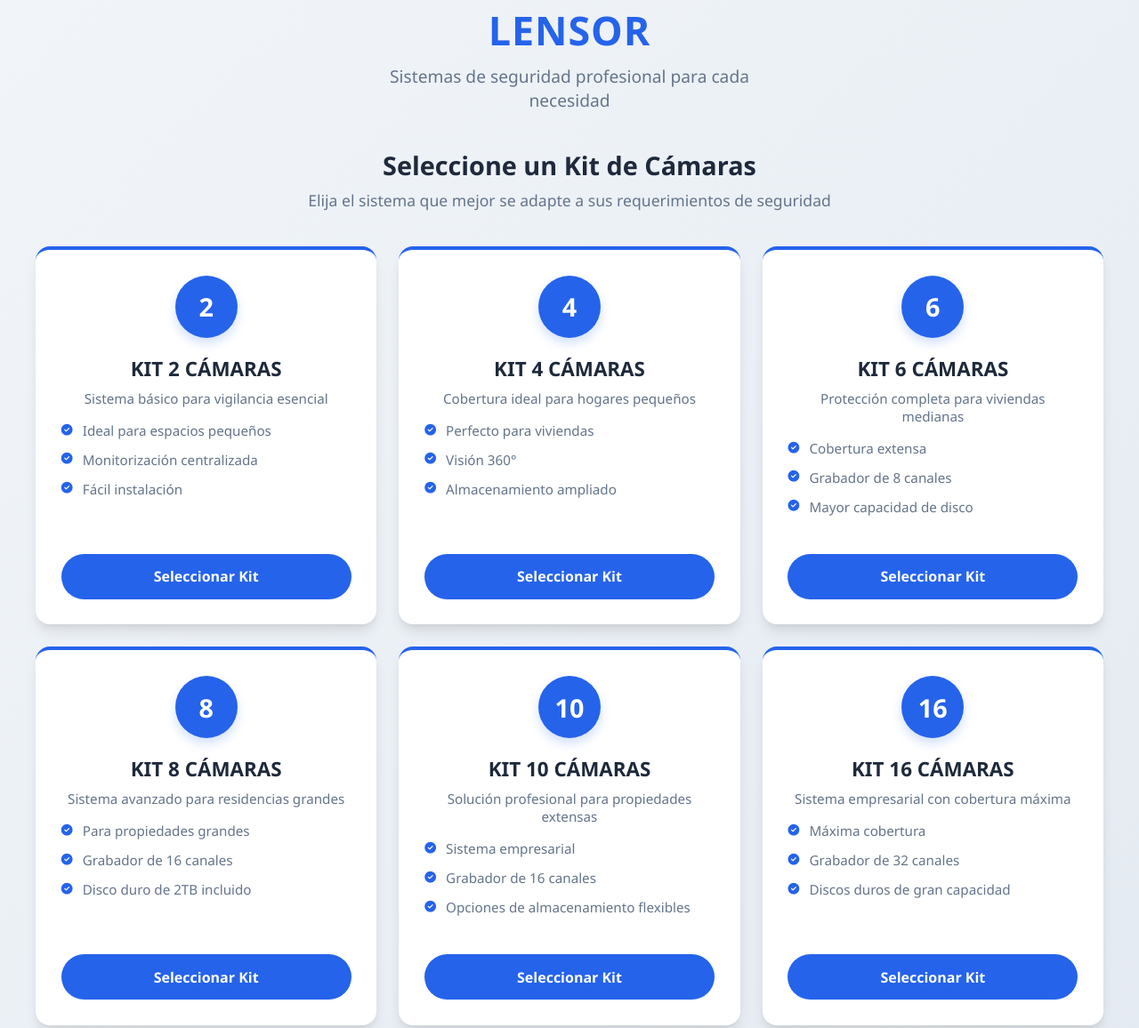
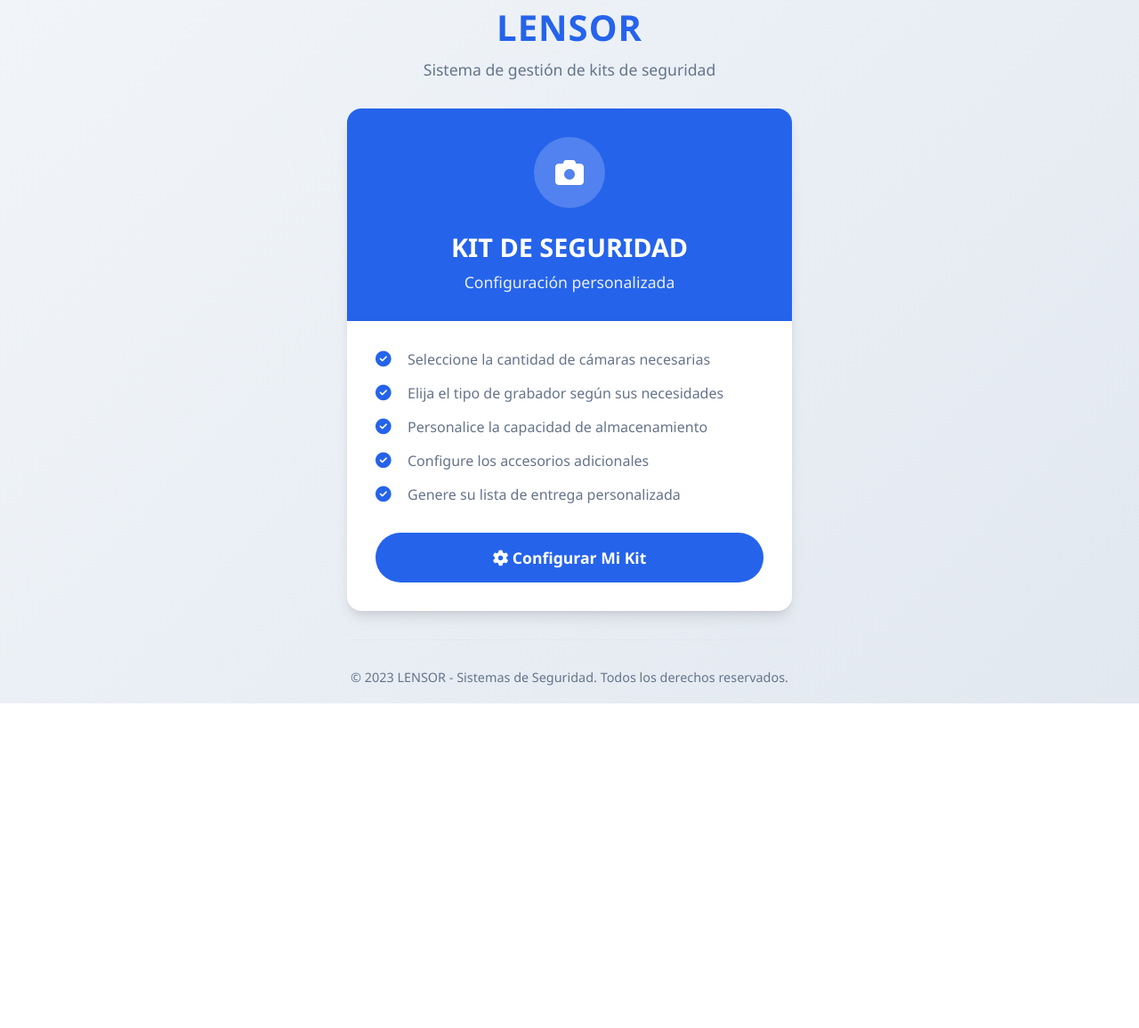
Before and after one commit to BryanD21/CHECK, a plain HTML site: page index.html in a window 1280 px wide. Shown: the part 17-1173 px from the top of the page at 89% size. After the commit the page ends 808 px from the top, so only its background shows below. Drawn offline with Linux system fonts and the light colour scheme.

Commit message:
Add files via upload

```diff
--- a/index.html
+++ b/index.html
@@ -3,7 +3,7 @@
 <head>
     <meta charset="UTF-8">
     <meta name="viewport" content="width=device-width, initial-scale=1.0">
-    <title>Selección de Kits - LENSOR</title>
+    <title>LENSOR - Kit de Seguridad</title>
     <link rel="stylesheet" href="https://cdnjs.cloudflare.com/ajax/libs/font-awesome/6.4.0/css/all.min.css">
     <style>
         :root {
@@ -13,7 +13,6 @@
             --light: #f8fafc;
             --dark: #1e293b;
             --success: #10b981;
-            --custom: #8b5cf6;
             --border-radius: 16px;
             --shadow: 0 10px 15px -3px rgba(0, 0, 0, 0.1), 0 4px 6px -2px rgba(0, 0, 0, 0.05);
             --transition: all 0.3s ease;
@@ -34,16 +33,17 @@
             display: flex;
             flex-direction: column;
             align-items: center;
+            justify-content: center;
         }
 
         .logo {
-            margin-bottom: 2.5rem;
+            margin-bottom: 2rem;
             text-align: center;
             animation: fadeIn 1s ease;
         }
 
         .logo h1 {
-            font-size: 2.8rem;
+            font-size: 2.5rem;
             font-weight: 800;
             color: var(--primary);
             letter-spacing: 1px;
@@ -52,216 +52,232 @@
 
         .logo p {
             color: var(--secondary);
-            font-size: 1.2rem;
+            font-size: 1.1rem;
             max-width: 500px;
-            margin: 0 auto;
         }
 
         .container {
             width: 100%;
-            max-width: 1200px;
+            max-width: 500px;
         }
 
-        .header {
-            text-align: center;
-            margin-bottom: 2.5rem;
-        }
-
-        .header h2 {
-            font-weight: 700;
-            font-size: 1.8rem;
-            color: var(--dark);
-            margin-bottom: 0.5rem;
-        }
-
-        .header p {
-            color: var(--secondary);
-            font-size: 1.1rem;
-        }
-
-        .kits-grid {
-            display: grid;
-            grid-template-columns: repeat(auto-fill, minmax(300px, 1fr));
-            gap: 25px;
-            margin-bottom: 3rem;
-        }
-
-        .kit-card {
+        .main-card {
             background: white;
             border-radius: var(--border-radius);
             overflow: hidden;
             box-shadow: var(--shadow);
             transition: var(--transition);
-            display: flex;
-            flex-direction: column;
-            height: 100%;
-            animation: fadeIn 0.5s ease;
+            animation: slideUp 0.5s ease;
+            text-align: center;
         }
 
-        .kit-card:hover {
-            transform: translateY(-8px);
+        .main-card:hover {
+            transform: translateY(-5px);
             box-shadow: 0 20px 25px -5px rgba(0, 0, 0, 0.1), 0 10px 10px -5px rgba(0, 0, 0, 0.04);
         }
 
-        .kit-card.custom {
-            border-top: 4px solid var(--custom);
+        .card-header {
+            background: var(--primary);
+            color: white;
+            padding: 2rem;
         }
 
-        .kit-card:not(.custom) {
-            border-top: 4px solid var(--primary);
-        }
-
-        .kit-card-header {
-            padding: 1.8rem 1.8rem 1rem;
-            text-align: center;
-            position: relative;
-        }
-
-        .kit-number {
-            width: 70px;
-            height: 70px;
+        .card-icon {
+            width: 80px;
+            height: 80px;
             border-radius: 50%;
+            background: rgba(255, 255, 255, 0.2);
             display: flex;
             align-items: center;
             justify-content: center;
-            margin: 0 auto 1.2rem;
-            font-weight: 800;
-            font-size: 1.8rem;
+            margin: 0 auto 1.5rem;
+            font-size: 2rem;
         }
 
-        .kit-card:not(.custom) .kit-number {
-            background: var(--primary);
-            color: white;
-            box-shadow: 0 6px 12px rgba(37, 99, 235, 0.2);
+        .card-header h2 {
+            font-weight: 700;
+            font-size: 1.8rem;
+            margin-bottom: 0.5rem;
         }
 
-        .kit-card.custom .kit-number {
-            background: var(--custom);
-            color: white;
-            box-shadow: 0 6px 12px rgba(139, 92, 246, 0.2);
+        .card-header p {
+            opacity: 0.9;
+            font-size: 1.1rem;
         }
 
-        .kit-card-header h3 {
-            font-weight: 700;
-            font-size: 1.4rem;
-            margin-bottom: 0.5rem;
-            color: var(--dark);
+        .card-content {
+            padding: 2rem;
         }
 
-        .kit-card-header p {
-            color: var(--secondary);
-            font-size: 0.95rem;
+        .features {
+            list-style: none;
+            margin-bottom: 2rem;
+            text-align: left;
         }
 
-        .kit-card-features {
-            padding: 0 1.8rem;
-            flex-grow: 1;
-        }
-
-        .kit-features {
-            list-style: none;
-            margin-bottom: 1.5rem;
-        }
-
-        .kit-features li {
+        .features li {
             display: flex;
             align-items: center;
-            margin-bottom: 0.8rem;
-            font-size: 0.95rem;
+            margin-bottom: 1rem;
+            font-size: 1rem;
             color: var(--secondary);
         }
 
-        .kit-features li i {
-            margin-right: 0.7rem;
+        .features li i {
+            margin-right: 1rem;
             color: var(--primary);
-            font-size: 0.8rem;
+            font-size: 1.1rem;
+            width: 20px;
         }
 
-        .kit-card.custom .kit-features li i {
-            color: var(--custom);
-        }
-
-        .kit-card-footer {
-            padding: 1.2rem 1.8rem 1.8rem;
-            text-align: center;
-        }
-
-        .kit-button {
+        .start-button {
             display: inline-block;
-            padding: 0.9rem 1.8rem;
+            width: 100%;
+            padding: 1rem 2rem;
             background: var(--primary);
             color: white;
             border: none;
             border-radius: 50px;
             cursor: pointer;
             font-weight: 600;
+            font-size: 1.1rem;
             transition: var(--transition);
             text-decoration: none;
-            width: 100%;
+            text-align: center;
         }
 
-        .kit-button:hover {
+        .start-button:hover {
             background: var(--primary-dark);
             transform: translateY(-2px);
             box-shadow: 0 4px 6px -1px rgba(0, 0, 0, 0.1), 0 2px 4px -1px rgba(0, 0, 0, 0.06);
         }
 
-        .kit-card.custom .kit-button {
-            background: var(--custom);
-        }
-
-        .kit-card.custom .kit-button:hover {
-            background: #7c3aed;
-        }
-
         .footer {
             text-align: center;
             color: var(--secondary);
-            font-size: 0.95rem;
+            font-size: 0.9rem;
             margin-top: 2rem;
             padding-top: 2rem;
             border-top: 1px solid #e2e8f0;
             width: 100%;
-            max-width: 800px;
+            max-width: 500px;
         }
 
         /* Animaciones */
         @keyframes fadeIn {
-            from { opacity: 0; transform: translateY(20px); }
-            to { opacity: 1; transform: translateY(0); }
+            from { opacity: 0; }
+            to { opacity: 1; }
         }
 
-        .kit-card:nth-child(1) { animation-delay: 0.1s; }
-        .kit-card:nth-child(2) { animation-delay: 0.2s; }
-        .kit-card:nth-child(3) { animation-delay: 0.3s; }
-        .kit-card:nth-child(4) { animation-delay: 0.4s; }
-        .kit-card:nth-child(5) { animation-delay: 0.5s; }
-        .kit-card:nth-child(6) { animation-delay: 0.6s; }
-        .kit-card:nth-child(7) { animation-delay: 0.7s; }
+        @keyframes slideUp {
+            from {
+                opacity: 0;
+                transform: translateY(20px);
+            }
+            to {
+                opacity: 1;
+                transform: translateY(0);
+            }
+        }
 
-        /* Responsive */
+        /* Responsive para móviles */
         @media (max-width: 768px) {
-            .kits-grid {
-                grid-template-columns: repeat(auto-fill, minmax(280px, 1fr));
-                gap: 20px;
+            body {
+                padding: 15px;
+                justify-content: flex-start;
+                padding-top: 40px;
             }
 
             .logo h1 {
-                font-size: 2.4rem;
+                font-size: 2rem;
             }
 
             .logo p {
-                font-size: 1.1rem;
+                font-size: 1rem;
+            }
+
+            .container {
+                max-width: 100%;
+            }
+
+            .card-header {
+                padding: 1.5rem;
+            }
+
+            .card-icon {
+                width: 70px;
+                height: 70px;
+                font-size: 1.8rem;
+            }
+
+            .card-header h2 {
+                font-size: 1.5rem;
+            }
+
+            .card-content {
+                padding: 1.5rem;
+            }
+
+            .features li {
+                font-size: 0.95rem;
+            }
+
+            .start-button {
+                padding: 0.9rem 1.5rem;
+                font-size: 1rem;
             }
         }
 
         @media (max-width: 480px) {
-            .kits-grid {
-                grid-template-columns: 1fr;
+            body {
+                padding: 10px;
+                padding-top: 30px;
             }
 
             .logo h1 {
-                font-size: 2.2rem;
+                font-size: 1.8rem;
+            }
+
+            .logo p {
+                font-size: 0.95rem;
+            }
+
+            .card-header {
+                padding: 1.2rem;
+            }
+
+            .card-icon {
+                width: 60px;
+                height: 60px;
+                font-size: 1.5rem;
+                margin-bottom: 1rem;
+            }
+
+            .card-header h2 {
+                font-size: 1.3rem;
+            }
+
+            .card-header p {
+                font-size: 1rem;
+            }
+
+            .card-content {
+                padding: 1.2rem;
+            }
+
+            .features li {
+                font-size: 0.9rem;
+                margin-bottom: 0.8rem;
+            }
+        }
+
+        @media (max-height: 700px) {
+            body {
+                padding-top: 20px;
+            }
+
+            .logo {
+                margin-bottom: 1.5rem;
             }
         }
     </style>
@@ -269,149 +285,31 @@
 <body>
     <div class="logo">
         <h1>LENSOR</h1>
-        <p>Sistemas de seguridad profesional para cada necesidad</p>
+        <p>Sistema de gestión de kits de seguridad</p>
     </div>
 
     <div class="container">
-        <div class="header">
-            <h2>Seleccione un Kit de Cámaras</h2>
-            <p>Elija el sistema que mejor se adapte a sus requerimientos de seguridad</p>
-        </div>
-
-        <div class="kits-grid">
-            <!-- Kit 2 Cámaras -->
-            <div class="kit-card">
-                <div class="kit-card-header">
-                    <div class="kit-number">2</div>
-                    <h3>KIT 2 CÁMARAS</h3>
-                    <p>Sistema básico para vigilancia esencial</p>
+        <div class="main-card">
+            <div class="card-header">
+                <div class="card-icon">
+                    <i class="fas fa-camera"></i>
                 </div>
-                <div class="kit-card-features">
-                    <ul class="kit-features">
-                        <li><i class="fas fa-check-circle"></i> Ideal para espacios pequeños</li>
-                        <li><i class="fas fa-check-circle"></i> Monitorización centralizada</li>
-                        <li><i class="fas fa-check-circle"></i> Fácil instalación</li>
-                    </ul>
-                </div>
-                <div class="kit-card-footer">
-                    <a href="kit2.html" class="kit-button">Seleccionar Kit</a>
-                </div>
+                <h2>KIT DE SEGURIDAD</h2>
+                <p>Configuración personalizada</p>
             </div>
 
-            <!-- Kit 4 Cámaras -->
-            <div class="kit-card">
-                <div class="kit-card-header">
-                    <div class="kit-number">4</div>
-                    <h3>KIT 4 CÁMARAS</h3>
-                    <p>Cobertura ideal para hogares pequeños</p>
-                </div>
-                <div class="kit-card-features">
-                    <ul class="kit-features">
-                        <li><i class="fas fa-check-circle"></i> Perfecto para viviendas</li>
-                        <li><i class="fas fa-check-circle"></i> Visión 360°</li>
-                        <li><i class="fas fa-check-circle"></i> Almacenamiento ampliado</li>
-                    </ul>
-                </div>
-                <div class="kit-card-footer">
-                    <a href="kit4.html" class="kit-button">Seleccionar Kit</a>
-                </div>
-            </div>
+            <div class="card-content">
+                <ul class="features">
+                    <li><i class="fas fa-check-circle"></i> Seleccione la cantidad de cámaras necesarias</li>
+                    <li><i class="fas fa-check-circle"></i> Elija el tipo de grabador según sus necesidades</li>
+                    <li><i class="fas fa-check-circle"></i> Personalice la capacidad de almacenamiento</li>
+                    <li><i class="fas fa-check-circle"></i> Configure los accesorios adicionales</li>
+                    <li><i class="fas fa-check-circle"></i> Genere su lista de entrega personalizada</li>
+                </ul>
 
-            <!-- Kit 6 Cámaras -->
-            <div class="kit-card">
-                <div class="kit-card-header">
-                    <div class="kit-number">6</div>
-                    <h3>KIT 6 CÁMARAS</h3>
-                    <p>Protección completa para viviendas medianas</p>
-                </div>
-                <div class="kit-card-features">
-                    <ul class="kit-features">
-                        <li><i class="fas fa-check-circle"></i> Cobertura extensa</li>
-                        <li><i class="fas fa-check-circle"></i> Grabador de 8 canales</li>
-                        <li><i class="fas fa-check-circle"></i> Mayor capacidad de disco</li>
-                    </ul>
-                </div>
-                <div class="kit-card-footer">
-                    <a href="kit6.html" class="kit-button">Seleccionar Kit</a>
-                </div>
-            </div>
-
-            <!-- Kit 8 Cámaras -->
-            <div class="kit-card">
-                <div class="kit-card-header">
-                    <div class="kit-number">8</div>
-                    <h3>KIT 8 CÁMARAS</h3>
-                    <p>Sistema avanzado para residencias grandes</p>
-                </div>
-                <div class="kit-card-features">
-                    <ul class="kit-features">
-                        <li><i class="fas fa-check-circle"></i> Para propiedades grandes</li>
-                        <li><i class="fas fa-check-circle"></i> Grabador de 16 canales</li>
-                        <li><i class="fas fa-check-circle"></i> Disco duro de 2TB incluido</li>
-                    </ul>
-                </div>
-                <div class="kit-card-footer">
-                    <a href="kit8.html" class="kit-button">Seleccionar Kit</a>
-                </div>
-            </div>
-
-            <!-- Kit 10 Cámaras -->
-            <div class="kit-card">
-                <div class="kit-card-header">
-                    <div class="kit-number">10</div>
-                    <h3>KIT 10 CÁMARAS</h3>
-                    <p>Solución profesional para propiedades extensas</p>
-                </div>
-                <div class="kit-card-features">
-                    <ul class="kit-features">
-                        <li><i class="fas fa-check-circle"></i> Sistema empresarial</li>
-                        <li><i class="fas fa-check-circle"></i> Grabador de 16 canales</li>
-                        <li><i class="fas fa-check-circle"></i> Opciones de almacenamiento flexibles</li>
-                    </ul>
-                </div>
-                <div class="kit-card-footer">
-                    <a href="kit10.html" class="kit-button">Seleccionar Kit</a>
-                </div>
-            </div>
-
-            <!-- Kit 16 Cámaras -->
-            <div class="kit-card">
-                <div class="kit-card-header">
-                    <div class="kit-number">16</div>
-                    <h3>KIT 16 CÁMARAS</h3>
-                    <p>Sistema empresarial con cobertura máxima</p>
-                </div>
-                <div class="kit-card-features">
-                    <ul class="kit-features">
-                        <li><i class="fas fa-check-circle"></i> Máxima cobertura</li>
-                        <li><i class="fas fa-check-circle"></i> Grabador de 32 canales</li>
-                        <li><i class="fas fa-check-circle"></i> Discos duros de gran capacidad</li>
-                    </ul>
-                </div>
-                <div class="kit-card-footer">
-                    <a href="kit16.html" class="kit-button">Seleccionar Kit</a>
-                </div>
-            </div>
-
-            <!-- Kit Personalizado -->
-            <div class="kit-card custom">
-                <div class="kit-card-header">
-                    <div class="kit-number">
-                        <i class="fas fa-sliders-h"></i>
-                    </div>
-                    <h3>KIT PERSONALIZADO</h3>
-                    <p>Configure su propio sistema según sus necesidades</p>
-                </div>
-                <div class="kit-card-features">
-                    <ul class="kit-features">
-                        <li><i class="fas fa-check-circle"></i> Elija número de cámaras</li>
-                        <li><i class="fas fa-check-circle"></i> Seleccione tipo de grabador</li>
-                        <li><i class="fas fa-check-circle"></i> Personalice capacidad de almacenamiento</li>
-                    </ul>
-                </div>
-                <div class="kit-card-footer">
-                    <a href="kit-personalizado.html" class="kit-button">Personalizar Kit</a>
-                </div>
+                <a href="kit-universal.html" class="start-button">
+                    <i class="fas fa-cog"></i> Configurar Mi Kit
+                </a>
             </div>
         </div>
 
```
